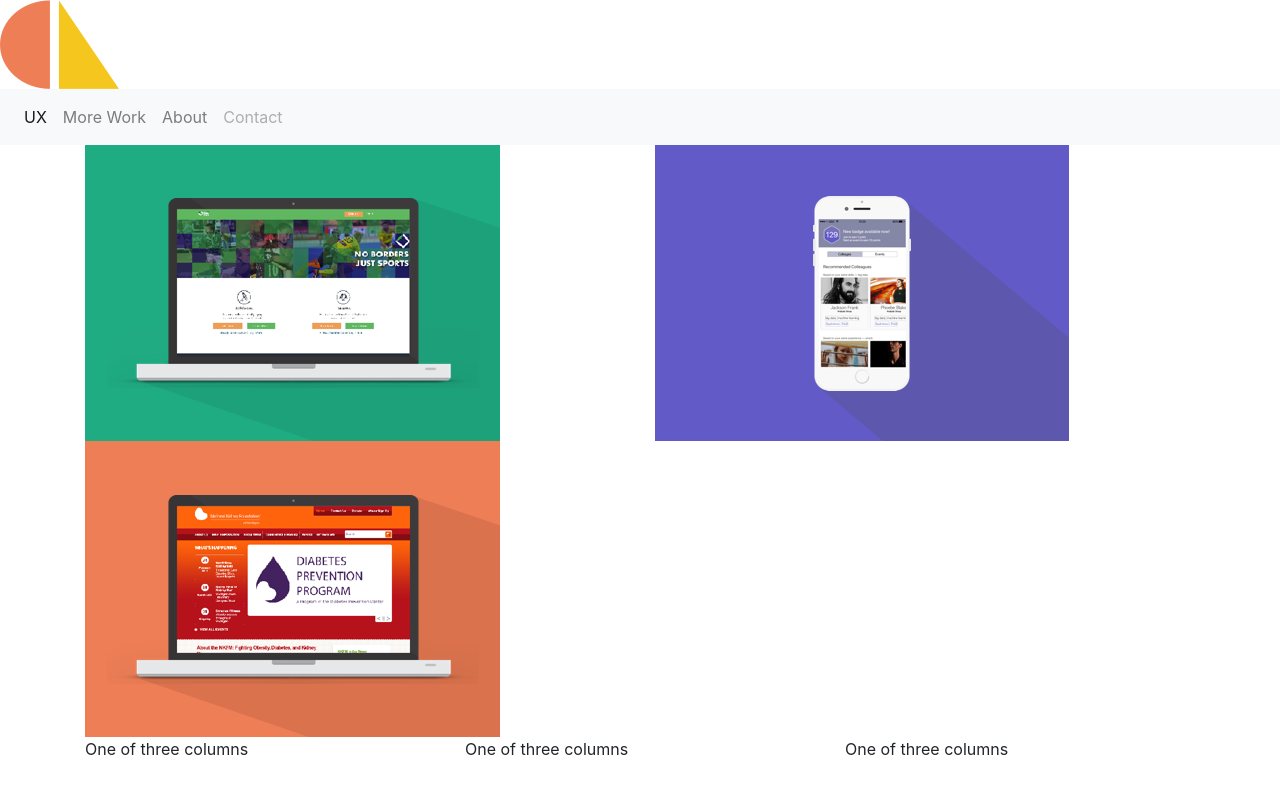
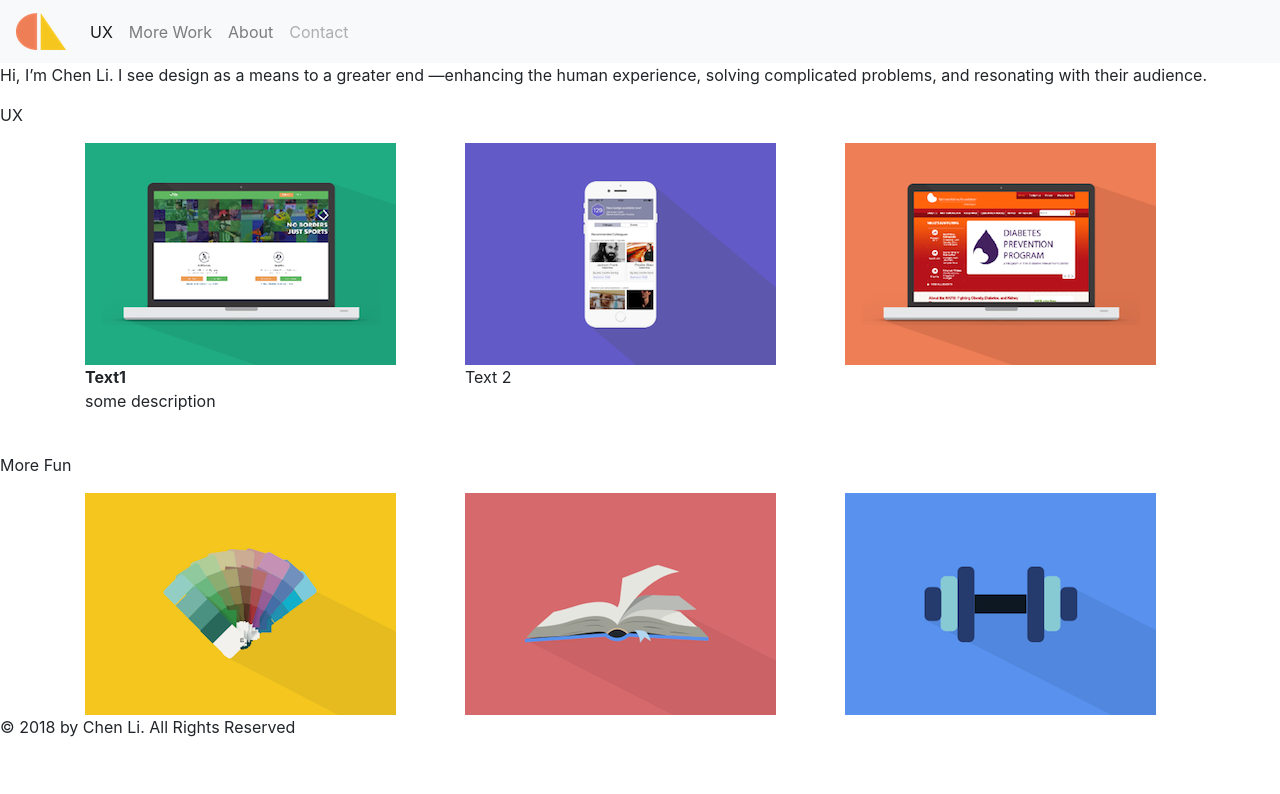
Before and after one commit to chenlicl0627/si539portfolio, a plain HTML site: page index.html in a window 1280 px wide. Drawn offline with nearby package versions, Linux system fonts and the light colour scheme.

Commit message:
0329 update
adjusted the size of the pictures on the home page;

```diff
--- a/index.html
+++ b/index.html
@@ -5,21 +5,19 @@
     <title>Chen's Portfolio</title>
     <meta name="viewport" content="width=device-width, initial-scale=1, shrink-to-fit=no">
     <!-- Style -->
+    <link rel="stylesheet" type="text/css" href="css/normalize.css">
+    <!-- always put the normalize css file at the top -->
     <link rel="stylesheet" href="https://maxcdn.bootstrapcdn.com/bootstrap/4.0.0/css/bootstrap.min.css" integrity="sha384-Gn5384xqQ1aoWXA+058RXPxPg6fy4IWvTNh0E263XmFcJlSAwiGgFAW/dAiS6JXm" crossorigin="anonymous">
     <link rel="stylesheet" type="text/css" href="css/style.css">
     <link rel="stylesheet" type="text/css" href="css/responsive.css">
-  <link rel="stylesheet" type="text/css" href="css/normalize.css">
+
 </head>
 
 <body>
     <header>
-<!-- Header Picture -->
-  <div class="logo">
-    <a href="index.html"><img src="image/fivicon.png" alt="Chen homepage"></a>
-  </div>
         <!-- Navigation Bar -->
         <nav class="navbar navbar-expand-lg navbar-light bg-light">
-    <!-- <a class="navbar-brand" href="#">Navbar</a> -->
+            <a class="navbar-brand" href="index.html"><img src="image/content/fivicon.png" alt="Chen homepage"></a>
             <button class="navbar-toggler" type="button" data-toggle="collapse" data-target="#navbarNavAltMarkup" aria-controls="navbarNavAltMarkup" aria-expanded="false" aria-label="Toggle navigation">
                 <span class="navbar-toggler-icon"></span>
             </button>
@@ -32,43 +30,70 @@
                 </div>
             </div>
         </nav>
+        <div class="self intro">
+            <p>Hi, I’m Chen Li. I see design as a means to a greater end —enhancing the human experience, solving complicated problems, and resonating with their audience.</p>
+        </div>
+        <div class="section name">
+            <p>UX</p>
+        </div>
         <div class="container">
             <div class="row">
+                <!-- 1,1-->
                 <div class="col-sm">
-            <!-- 1.1-->
                     <div class="project image">
-              <a href="index.html"><img src="image/uru.png" alt="uru sports"></a>
+                        <a href="index.html"><img src="image/content/uru.png" alt="uru sports"></a>
                     </div>
+                    <div class="">
+                        <strong>Text1</strong>
+                        <p>some description</p>
+                    </div>
+
+                </div>
+                <!-- 1,2 -->
+                <div class="col-sm">
+                    <div class="project image">
+                        <a href="index.html"><img src="image/content/inneref.png" alt="inneref"></a>
+
+                    </div>
+                    Text 2
                 </div>
                 <div class="col-sm">
-            <!-- 1,2 -->
+                    <!-- 1,3 -->
                     <div class="project image">
-              <a href="index.html"><img src="image/inneref.png" alt="inneref"></a>
-            </div>
-          </div>
-          <div class="col-sm">
-            <!-- 1.,3 -->
-            <div class="project image">
-              <a href="index.html"><img src="image/nkfm.png" alt="nkfm"></a>
+                        <a href="index.html"><img src="image/content/nkfm.png" alt="nkfm"></a>
                     </div>
                 </div>
             </div>
         </div>
+        <br>
+        <div class="section name">
+            <p>More Fun</p>
+        </div>
         <div class="container">
             <div class="row">
+                <!-- 2,1-->
                 <div class="col-sm">
-            One of three columns
+                    <div class="project image">
+                        <a href="index.html"><img src="image/content/graphic design.png" alt="graphic design"></a>
+                    </div>
+                </div>
+                <!-- 2,2 -->
+                <div class="col-sm">
+                    <div class="project image">
+                        <a href="index.html"><img src="image/content/textbook.png" alt="textbook"></a>
+                    </div>
                 </div>
                 <div class="col-sm">
-            One of three columns
+                    <!-- 2,3 -->
+                    <div class="project image">
+                        <a href="index.html"><img src="image/content/workout.png" alt="workout"></a>
                     </div>
-          <div class="col-sm">
-            One of three columns
                 </div>
             </div>
         </div>
     </header>
     <footer>
+        <p>© 2018 by Chen Li. All Rights Reserved</p>
     </footer>
 </body>
 </html>
```
Also changed, not shown: image/content/fivicon.png (added), image/content/graphic design.png (added), image/content/inneref.png (added), image/content/nkfm.png (added), image/content/textbook.png (added), image/content/uru.png (added), image/content/workout.png (added), image/fivicon.png (deleted), image/graohic design.png (deleted), image/inneref.png (deleted), image/nkfm.png (deleted), image/textbook.png (deleted), image/uru.png (deleted), image/workout.png (deleted), 2 other files. Lines whose indentation alone changed are shown as unchanged.
